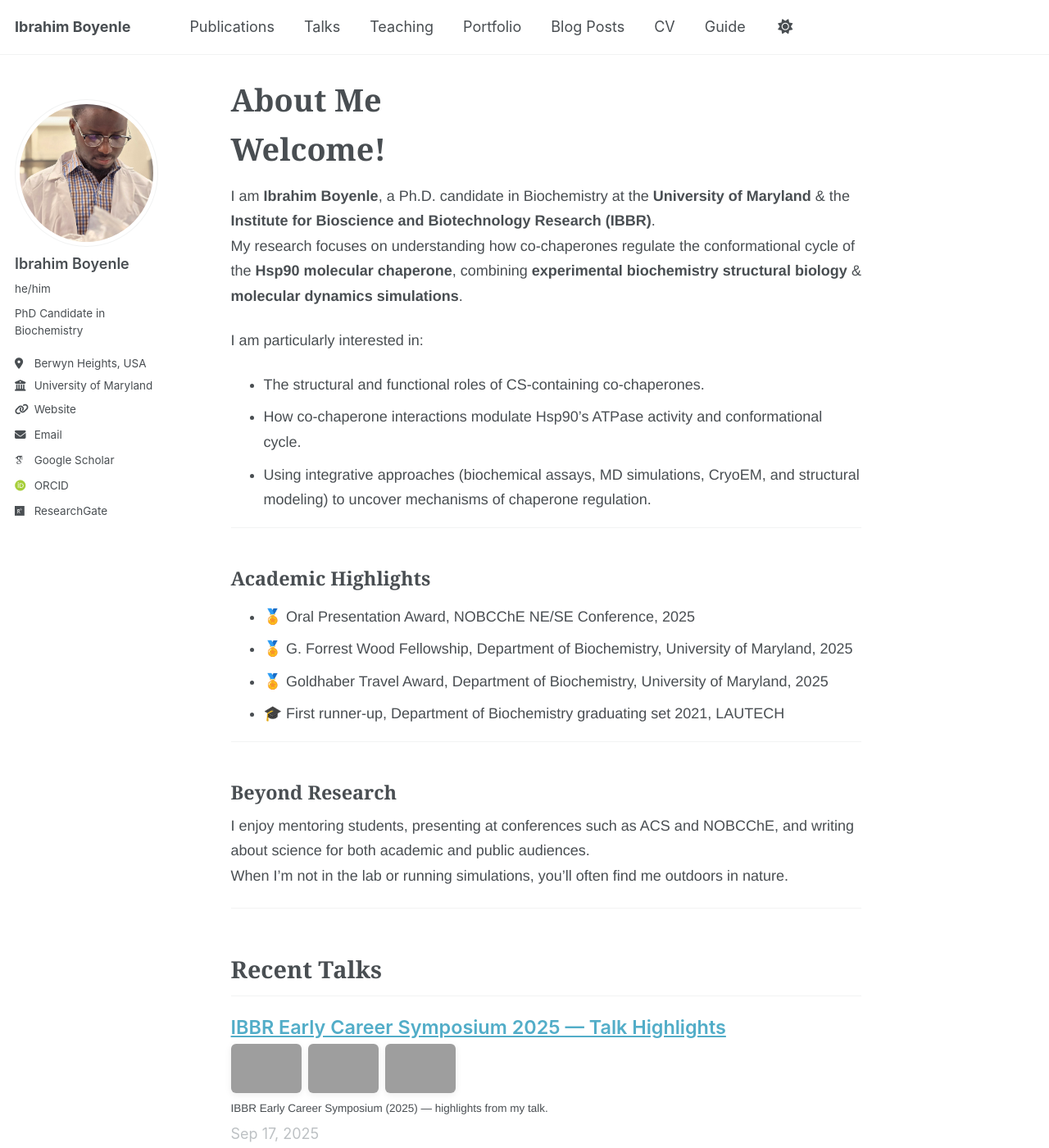
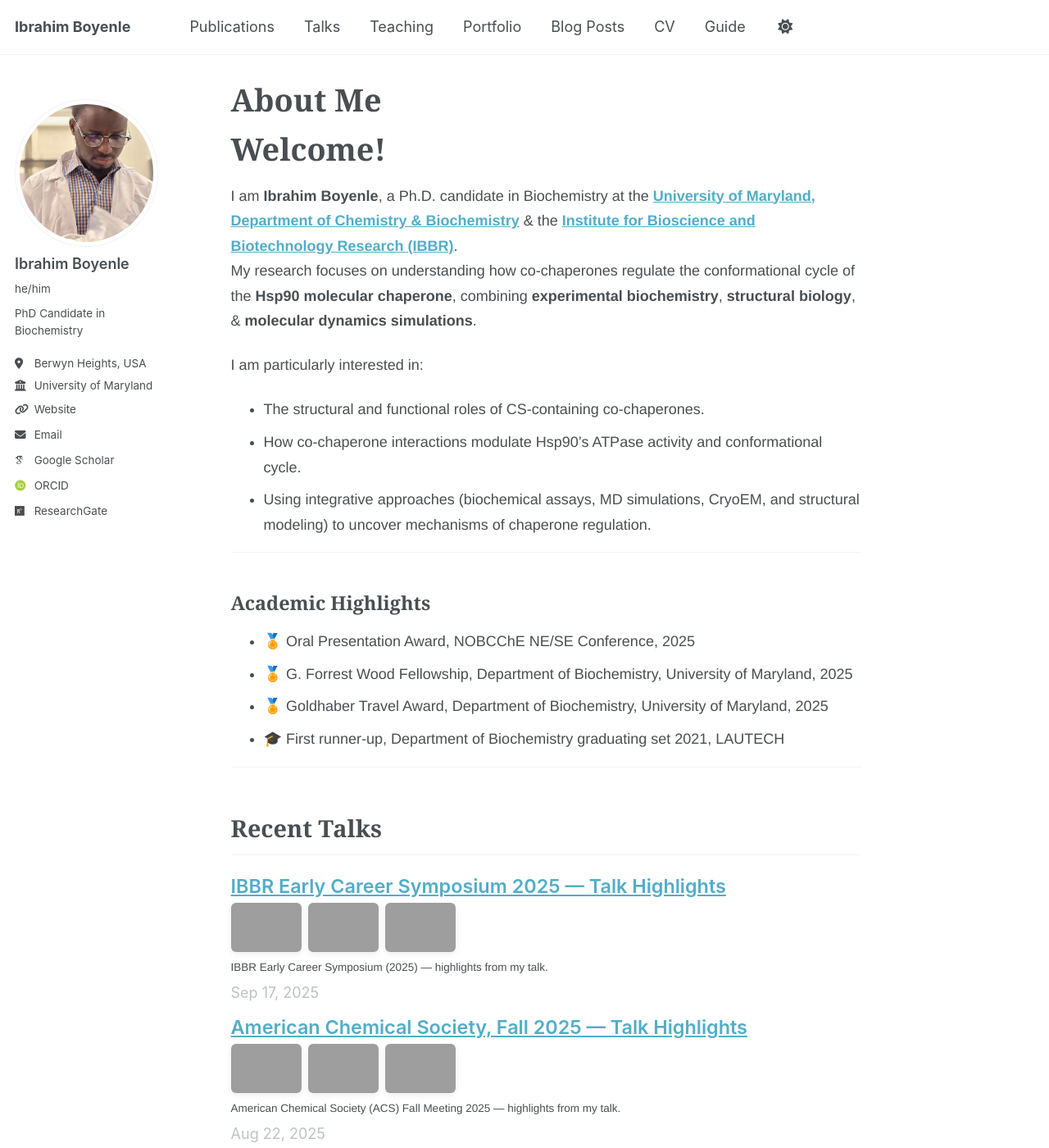
Before and after one commit to Ibrahimboyenle/Ibrahimboyenle.github.io, a Jekyll site: the page built from _pages/about.md, in a window 1280 px wide and 1400 px high, cut to the strip 0-1400 px from the top of the window. Shown: the whole strip at 82% size. Built offline with Jekyll 4.4.1, drawn with Linux system fonts in a browser that asks for light colours; some web fonts are replaced; a script that is not in the unit is left out; grey boxes are pictures that could not be loaded.

Commit message:
Update about.md

```diff
--- a/_pages/about.md
+++ b/_pages/about.md
@@ -10,8 +10,9 @@ redirect_from:
 Welcome!
 ========
 
-I am **Ibrahim Boyenle**, a Ph.D. candidate in Biochemistry at the **University of Maryland** & the **Institute for Bioscience and Biotechnology Research (IBBR)**.
-My research focuses on understanding how co-chaperones regulate the conformational cycle of the **Hsp90 molecular chaperone**, combining **experimental biochemistry** **structural biology** & **molecular dynamics simulations**.
+I am **Ibrahim Boyenle**, a Ph.D. candidate in Biochemistry at the [**University of Maryland, Department of Chemistry & Biochemistry**](https://cmns.umd.edu/chemistry) & the [**Institute for Bioscience and Biotechnology Research (IBBR)**](https://www.ibbr.umd.edu/).
+My research focuses on understanding how co-chaperones regulate the conformational cycle of the **Hsp90 molecular chaperone**, combining **experimental biochemistry**, **structural biology**, & **molecular dynamics simulations**.
+
 
 I am particularly interested in:
 - The structural and functional roles of CS-containing co-chaperones.
@@ -26,11 +27,6 @@ I am particularly interested in:
 - 🏅 Goldhaber Travel Award, Department of Biochemistry, University of Maryland, 2025
 - 🎓 First runner-up, Department of Biochemistry graduating set 2021, LAUTECH
 
----
-
-### Beyond Research
-I enjoy mentoring students, presenting at conferences such as ACS and NOBCChE, and writing about science for both academic and public audiences.
-When I’m not in the lab or running simulations, you’ll often find me outdoors in nature.
 
 ---
 
```
